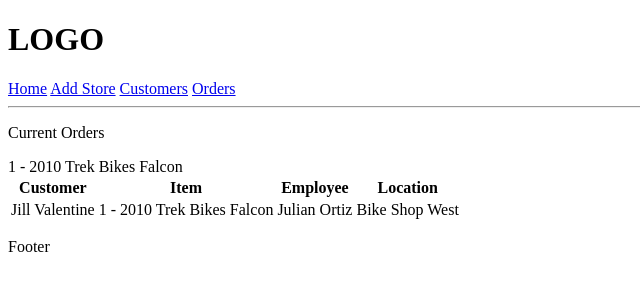
After one commit to Moju-juju/DatabaseProject, a Django app: page /orders/ in a window 1280 px wide. The commit adds this page. Shown: the top 300 px of the page, without its empty margins (0-640 px from the left). Run offline with Django 4.2, Linux system fonts and the light colour scheme; data comes from the database, SQL or seed files in the repository; both versions use the stored data as it was after the commit.

Commit message:
Working on displaying Orders

```diff
--- a/BikeShopDatabase/BikeShop/PmjoStore/models.py
+++ b/BikeShopDatabase/BikeShop/PmjoStore/models.py
@@ -92,13 +92,13 @@ class Store(Base):
 
 class StoreEmployees(Base):
     staff_id = models.OneToOneField(Staff, on_delete=models.CASCADE, blank=True, default=1)
-    #store_id = models.ForeignKey(Store, on_delete=models.CASCADE, blank=True, default=1)
+    store_id = models.ForeignKey(Store, on_delete=models.CASCADE, blank=True, default=1)
 
     def __str__(self):
         return '{} {} - {}'.format(self.staff_id.first_name, self.staff_id.last_name, self.store_id)
 
     class Meta:
-        verbose_name_plural = 'Products Employees'
+        verbose_name_plural = 'Store Employees'
 
 
 class Customers(Base):
--- /dev/null
+++ b/BikeShopDatabase/BikeShop/PmjoStore/templates/PmjoStore/orders.html
@@ -0,0 +1,30 @@
+{% extends 'main.html' %}
+{% block content %}
+
+<p>Current Orders</p>
+
+<table>
+    <tr>
+        <th>Customer</th>
+        <th>Item</th>
+        <th>Employee</th>
+        <th>Location</th>
+
+
+    </tr>
+    {% for order in orders %}
+    <tr>
+        <td>{{order.cust_id}}</td>
+        {% for item_id in order.item_id.all %}
+        <td>{{item_id}}</td>
+        {% endfor %}
+        <td>{{order.store_staff_id.staff_id}}</td>
+        <td>{{order.store_staff_id.store_id}}</td>
+
+    </tr>
+    {% for item_id in order.item_id.all %}
+        {{item_id}}
+        {% endfor %}
+    {% endfor %}
+</table>
+{% endblock content %}
--- a/BikeShopDatabase/BikeShop/PmjoStore/urls.py
+++ b/BikeShopDatabase/BikeShop/PmjoStore/urls.py
@@ -15,4 +15,5 @@ urlpatterns = [
     path('add-customers/', views.createCustomer, name="add-customers"),
     path('update-customer/<str:pk>/', views.updateCustomer, name="update-customer"),
     path('delete-customer/<str:pk>/', views.deleteCustomer, name="delete-customer"),
+    path('orders/', views.orders, name="orders-page")
 ]
--- a/BikeShopDatabase/BikeShop/PmjoStore/views.py
+++ b/BikeShopDatabase/BikeShop/PmjoStore/views.py
@@ -1,6 +1,6 @@
 from django.shortcuts import render, redirect
 from django.http import HttpResponse
-from .models import Store, Customers
+from .models import Store, Customers, Orders
 from .forms import StoreForm, CustomerForm
 
 
@@ -94,3 +94,9 @@ def deleteCustomer(request, pk):
         return redirect('/')
     context = {'object': customer}
     return render(request, 'PmjoStore/delete_object.html', context)
+
+
+def orders(request):
+    orders = Orders.objects.all()
+    context = {'orders': orders}
+    return render(request, "PmjoStore/orders.html", context)
--- a/BikeShopDatabase/BikeShop/templates/navbar.html
+++ b/BikeShopDatabase/BikeShop/templates/navbar.html
@@ -2,4 +2,5 @@
 <a href="{% url 'PmjoStore:products' %}">Home</a>
 <a href="{% url 'PmjoStore:create-store' %}">Add Store</a>
 <a href="{% url 'PmjoStore:customers-page' %}">Customers</a>
+<a href="{% url 'PmjoStore:orders-page' %}">Orders</a>
 <hr>
```
Also changed, not shown: BikeShopDatabase/BikeShop/PmjoStore/migrations/0004_auto_20220409_1658.py (added), BikeShopDatabase/BikeShop/db.sqlite3.
